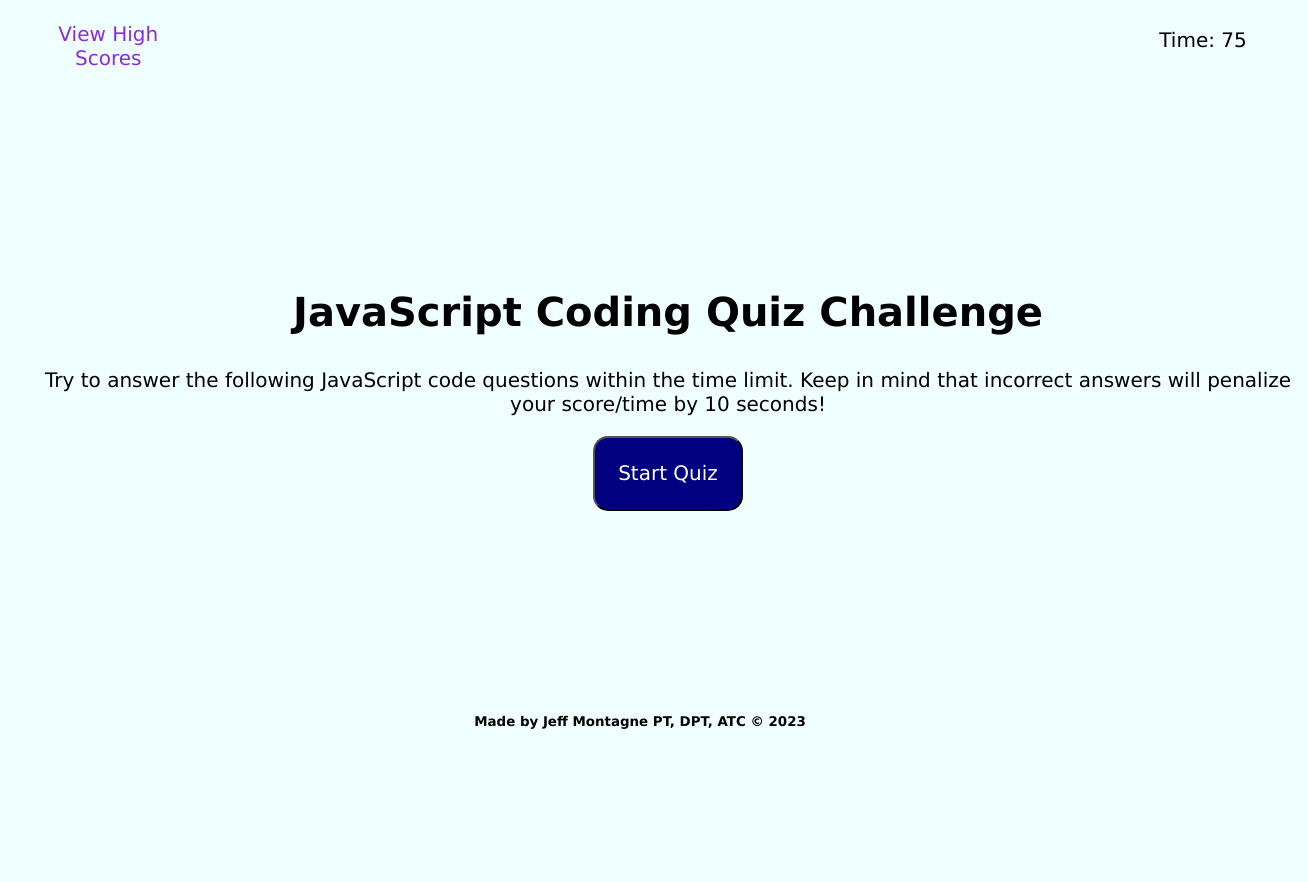
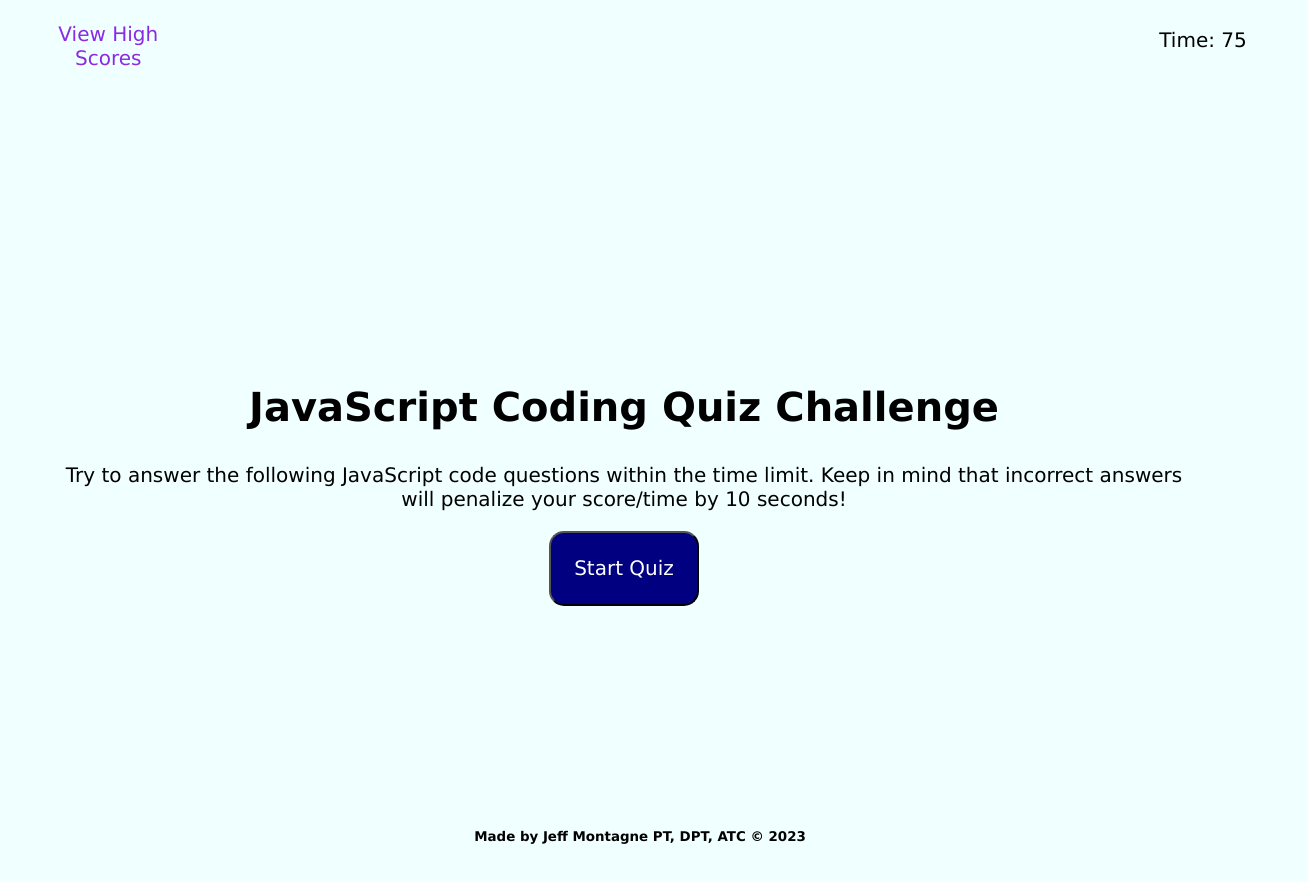
Before and after one commit to Tagne13/Code-Quiz-4, a plain HTML site: page index.html in a window 1280 px wide. Shown: the whole page, 1308 px wide, since content can reach past the window. Before the commit the page ends 800 px from the top, so only its background shows below. Drawn offline with Linux system fonts and the light colour scheme.

Commit message:
added media queries and additional README info

```diff
--- a/Assets/style.css
+++ b/Assets/style.css
@@ -25,16 +25,20 @@ body {
 }
 
 .container {
-    padding: 0;
+    padding: 20px;
+    margin-top: 75px;
     margin-left: 20px;
     margin-right: 20px;
-    width: 100vw;
+    width: 90vw;
     height: 75vh;
     display: flex;
     flex-wrap: wrap;
-    flex: 1 0 auto;
+    flex: 0 1 auto;
     flex-direction: column;
+    flex-basis: content;
     justify-content: center;
+    justify-items: center;
+    align-content: center;
     align-items: center;
 }
 
@@ -65,7 +69,32 @@ ul {
 }
 
 footer {
+    text-align: center;
     display: flex;
     flex-direction: row;
     justify-content: center;
+    justify-items: center;
 }
+
+/* MEDIA QUERIES */
+@media screen and (min-width: 768px) {
+    .container {
+        display: flex;
+        flex-wrap: wrap;
+        flex: auto;
+        flex-direction: column;
+        align-content: center;
+        align-items: center;
+    }
+}
+
+@media screen and (min-width: 1080px) {
+    .container {
+        display: flex;
+        flex-wrap: wrap;
+        flex: auto;
+        flex-direction: column;
+        align-content: center;
+        align-items: center;
+    }
+}
```
Also changed, not shown: Assets/images/Screenshot.png (added), 1 other file.
